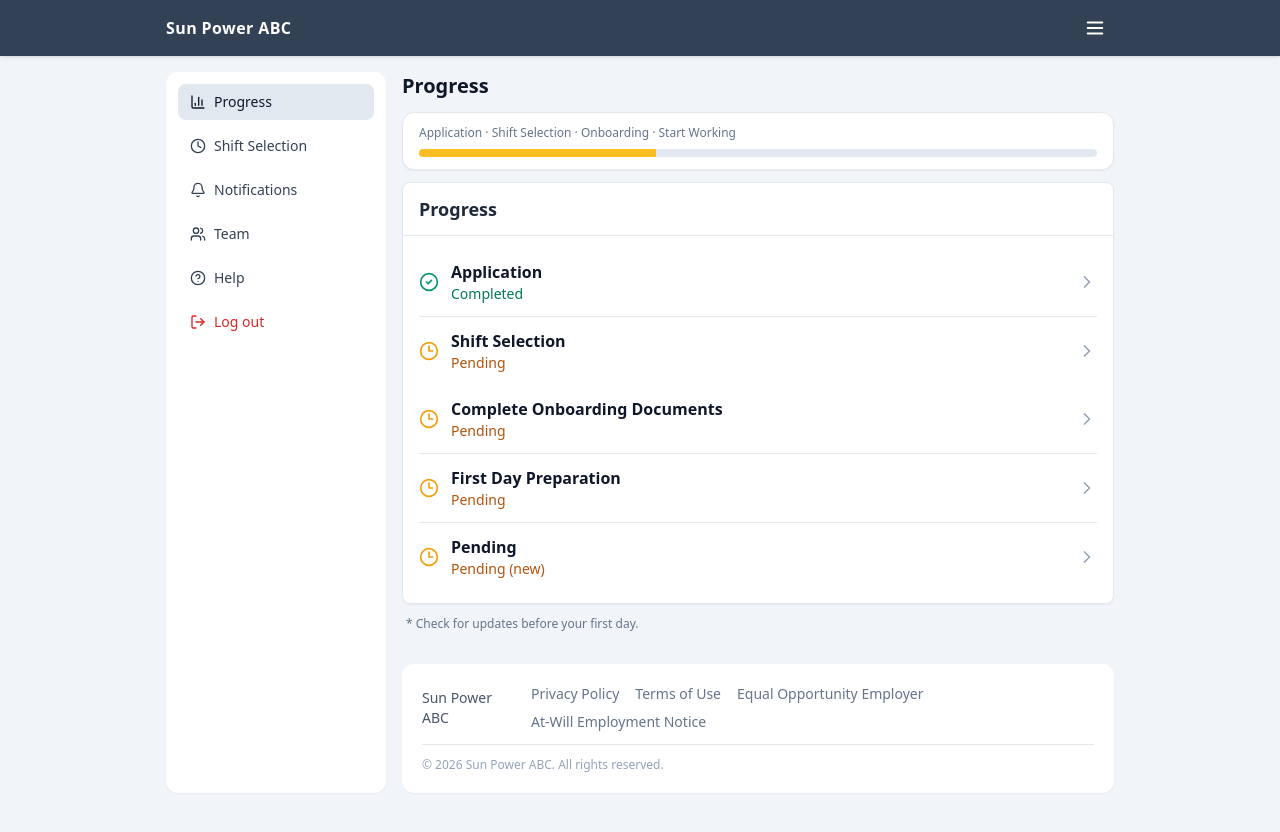
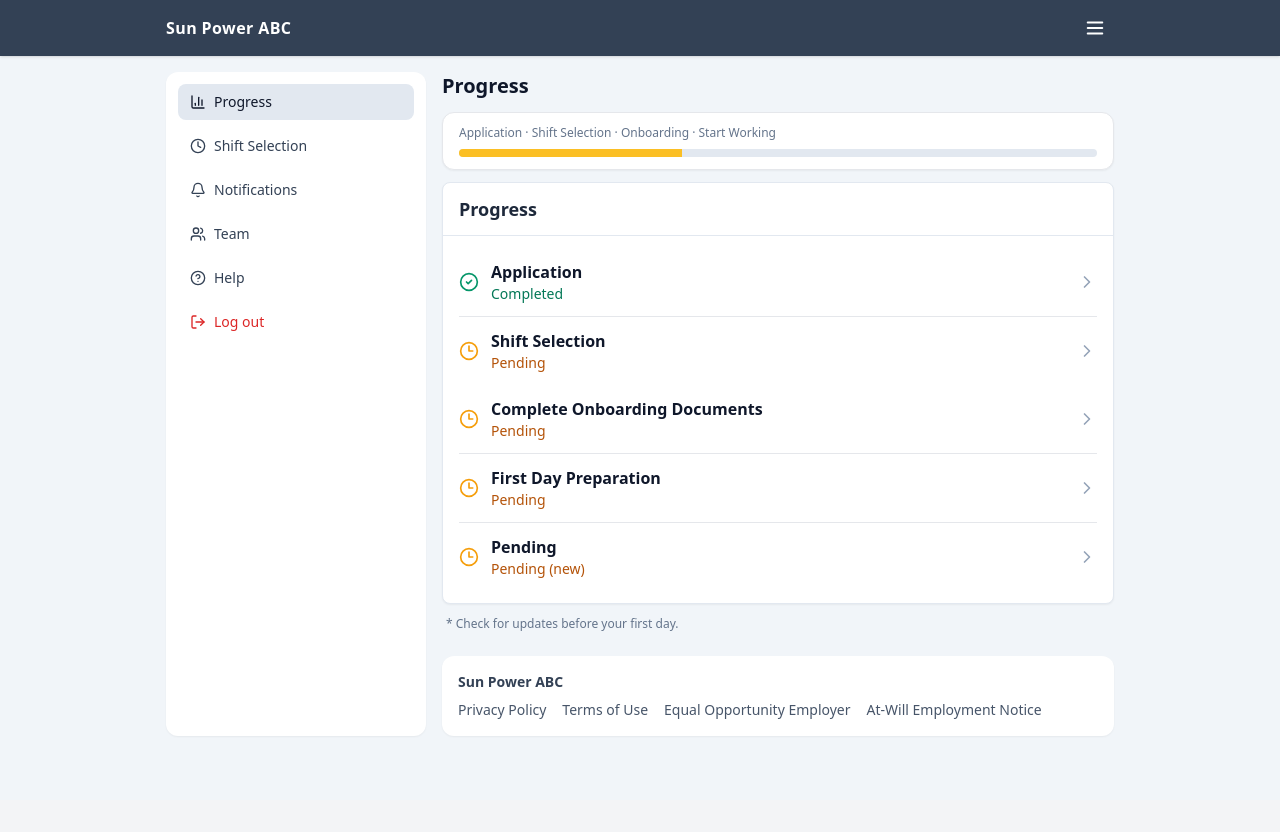
Before and after one commit to celebrityscoop868/sunpowerabc, a React (Vite) app: page /#/progress in a window 1280 px wide. After the commit the page ends 800 px from the top, so only its background shows below. Built offline with nearby package versions, Linux system fonts and the light colour scheme.

Commit message:
Actualizar Layout.jsx

```diff
--- a/src/components/Layout.jsx
+++ b/src/components/Layout.jsx
@@ -1,42 +1,36 @@
-import React from "react";
+import React, { useState } from "react";
 import { Outlet } from "react-router-dom";
 import TopBar from "./TopBar.jsx";
 import Sidebar from "./Sidebar.jsx";
 
 export default function Layout() {
-  const [menuOpen, setMenuOpen] = React.useState(false);
+  const [menuOpen, setMenuOpen] = useState(false);
 
   return (
     <div className="min-h-screen bg-slate-100">
       <TopBar onMenu={() => setMenuOpen((v) => !v)} />
 
-      <div className="mx-auto w-full max-w-[980px] px-4 pb-10">
-        <div className="mt-4 grid gap-4 md:grid-cols-[220px_1fr]">
+      <main className="mx-auto w-full max-w-[980px] px-4 py-4">
+        <div className="grid gap-4 md:grid-cols-[260px_1fr]">
           <Sidebar open={menuOpen} onClose={() => setMenuOpen(false)} />
 
-          <main className="min-w-0">
+          <div className="min-w-0">
             <Outlet />
 
-            {/* 3) Footer “Sun Power” full width */}
-            <footer className="mt-8 rounded-xl bg-white px-5 py-5 text-sm text-slate-500 shadow-sm">
-              <div className="flex flex-col gap-3 md:flex-row md:items-center md:justify-between">
-                <div className="font-medium text-slate-600">Sun Power ABC</div>
+            {/* Footer “pro” (lo morado) */}
+            <footer className="mt-6 rounded-xl bg-white px-4 py-4 text-sm text-slate-600 shadow-sm">
+              <div className="font-semibold text-slate-700">Sun Power ABC</div>
 
-                <div className="flex flex-wrap gap-x-4 gap-y-2">
-                  <a className="hover:text-slate-700" href="#privacy">Privacy Policy</a>
-                  <a className="hover:text-slate-700" href="#terms">Terms of Use</a>
-                  <a className="hover:text-slate-700" href="#eeo">Equal Opportunity Employer</a>
-                  <a className="hover:text-slate-700" href="#atwill">At-Will Employment Notice</a>
-                </div>
-              </div>
-
-              <div className="mt-3 border-t pt-3 text-xs text-slate-400">
-                © {new Date().getFullYear()} Sun Power ABC. All rights reserved.
+              <div className="mt-2 flex flex-wrap gap-x-4 gap-y-1">
+                <a className="hover:underline" href="#privacy">Privacy Policy</a>
+                <a className="hover:underline" href="#terms">Terms of Use</a>
+                <span>Equal Opportunity Employer</span>
+                <span>At-Will Employment Notice</span>
               </div>
             </footer>
-          </main>
+          </div>
         </div>
-      </div>
+      </main>
     </div>
   );
 }
```
